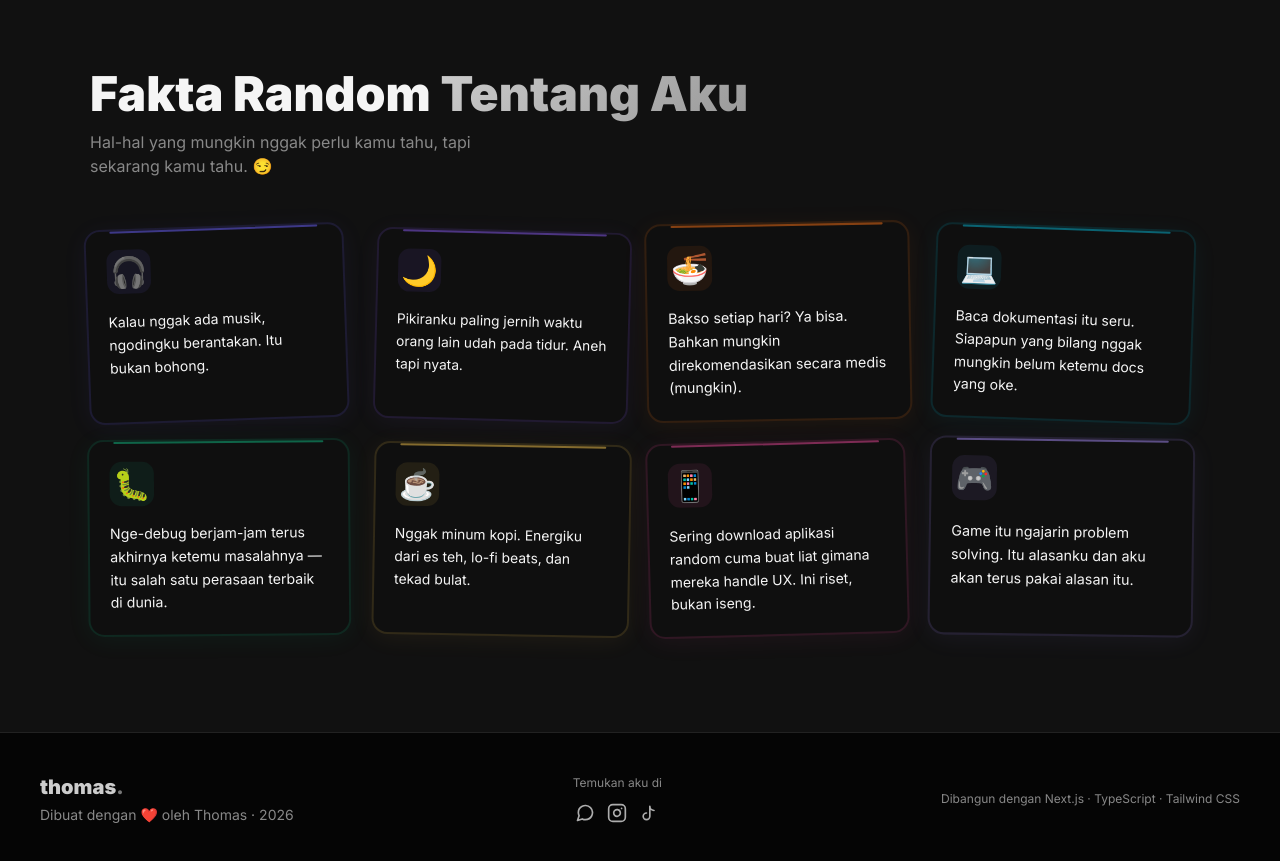
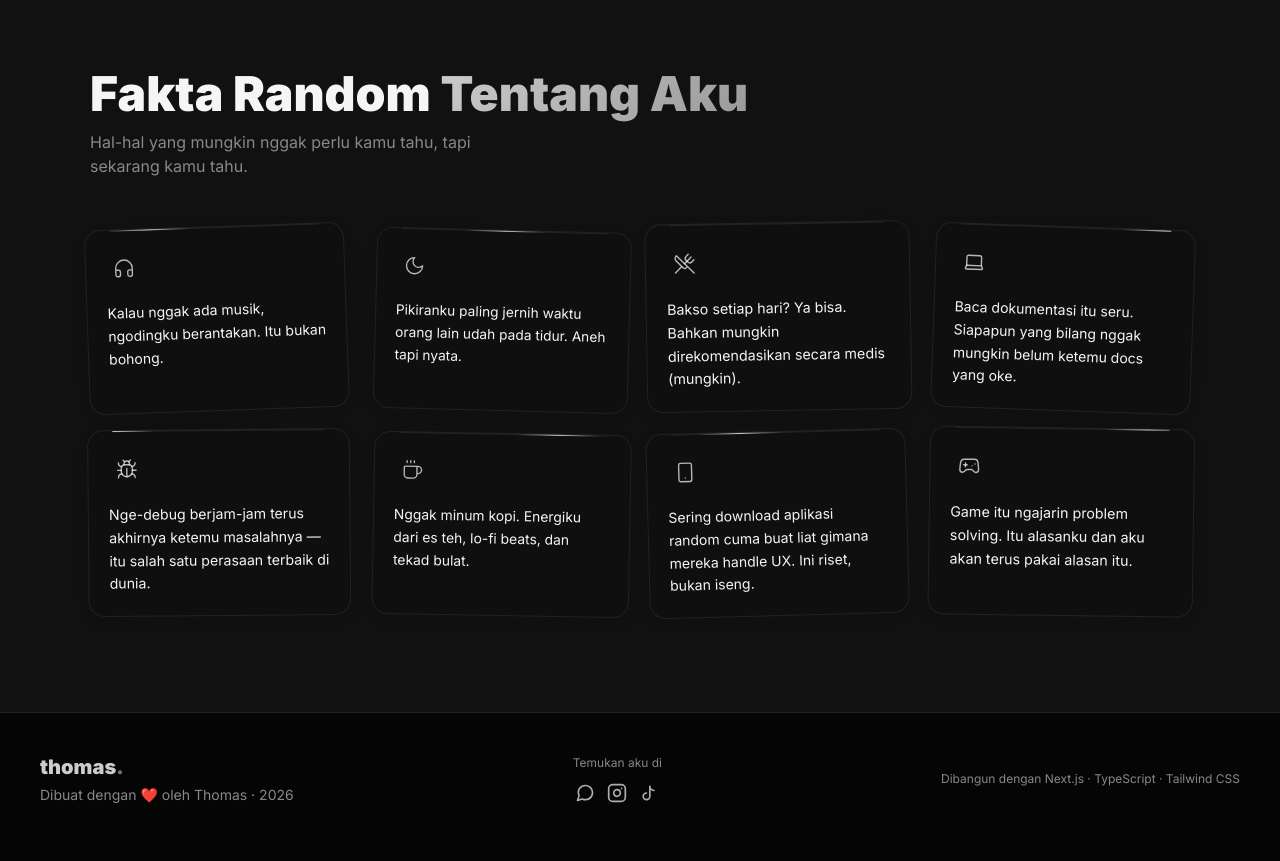
Before and after one commit to sabtianoade/website-pribadi, a Next.js app: page / in a window 1280 px wide. Shown: the part 3960-4821 px from the top of the page. Built offline with nearby package versions, Linux system fonts and the light colour scheme.

Commit message:
update: strip kartu fakta random animasi scanning

```diff
--- a/app/globals.css
+++ b/app/globals.css
@@ -184,3 +184,10 @@
     border-radius: 4px 4px 0 0;
   }
 }
+
+@keyframes scanLine {
+  0%   { transform: translateX(-100%); opacity: 0; }
+  10%  { opacity: 1; }
+  90%  { opacity: 1; }
+  100% { transform: translateX(250%); opacity: 0; }
+}
--- a/components/RandomFacts.tsx
+++ b/components/RandomFacts.tsx
@@ -1,6 +1,7 @@
 "use client";
 
 import { motion } from "motion/react";
+import { Headphones, Moon, UtensilsCrossed, Laptop, Bug, Coffee, Smartphone, Gamepad2 } from "lucide-react";
 import { facts } from "@/data/facts";
 
 // Scattered layout positions: rotate and scale vary per card
@@ -14,6 +15,17 @@ const cardStyles = [
   { rotate: "-1.5deg", scale: 1.0 },
   { rotate: "0.8deg", scale: 1.02 },
 ];
+
+const factIcons: Record<string, React.ElementType> = {
+  f1: Headphones,
+  f2: Moon,
+  f3: UtensilsCrossed,
+  f4: Laptop,
+  f5: Bug,
+  f6: Coffee,
+  f7: Smartphone,
+  f8: Gamepad2,
+};
 
 export default function RandomFacts() {
   return (
@@ -36,7 +48,7 @@ export default function RandomFacts() {
             <span className="gradient-text">Tentang Aku</span>
           </h2>
           <p style={{ color: "var(--muted)" }} className="text-base max-w-md">
-            Hal-hal yang mungkin nggak perlu kamu tahu, tapi sekarang kamu tahu. 😏
+            Hal-hal yang mungkin nggak perlu kamu tahu, tapi sekarang kamu tahu.
           </p>
         </motion.div>
 
@@ -68,31 +80,42 @@ export default function RandomFacts() {
                 className="relative flex flex-col gap-4 p-5 rounded-2xl cursor-default"
                 style={{
                   background: "var(--card)",
-                  border: `2px solid ${fact.color}25`,
-                  boxShadow: `0 4px 24px ${fact.color}10`,
+                  border: "1px solid var(--card-border)",
+                  boxShadow: "0 4px 16px rgba(0,0,0,0.06)",
                   transformOrigin: "bottom center",
                   scale: style.scale,
                   position: "relative",
                 }}
               >
-                {/* Top accent bar */}
+                {/* Top accent — animated scanning strip */}
                 <div
-                  className="absolute top-0 left-6 right-6 h-0.5 rounded-full"
-                  style={{ background: fact.color, opacity: 0.5 }}
-                  aria-hidden="true"
-                />
-
-                {/* Emoji */}
-                <motion.div
-                  className="text-3xl w-11 h-11 flex items-center justify-center rounded-xl"
-                  style={{ background: `${fact.color}15` }}
-                  animate={{ y: [0, -5, 0] }}
-                  transition={{ duration: 3, repeat: Infinity, ease: "easeInOut", delay: i * 0.2 }}
-                  whileHover={{ scale: 1.2, rotate: [0, -15, 15, -15, 15, 0] }}
+                  className="absolute top-0 left-6 right-6 h-px rounded-full overflow-hidden"
+                  style={{ background: "rgba(255,255,255,0.08)" }}
                   aria-hidden="true"
                 >
-                  {fact.emoji}
-                </motion.div>
+                  <div
+                    style={{
+                      position: "absolute",
+                      top: 0,
+                      left: 0,
+                      height: "100%",
+                      width: "40%",
+                      background: "linear-gradient(90deg, transparent, rgba(255,255,255,0.8), transparent)",
+                      animation: `scanLine ${2 + (i % 3) * 0.5}s linear infinite`,
+                      animationDelay: `${i * 0.3}s`,
+                    }}
+                  />
+                </div>
+
+                {/* White outline icon */}
+                {(() => {
+                  const Icon = factIcons[fact.id];
+                  return Icon ? (
+                    <div className="w-9 h-9 flex items-center justify-center" aria-hidden="true">
+                      <Icon size={22} strokeWidth={1.5} color="rgba(255,255,255,0.7)" />
+                    </div>
+                  ) : null;
+                })()}
 
                 {/* Text */}
                 <p className="text-sm leading-relaxed" style={{ color: "var(--foreground)" }}>
```
